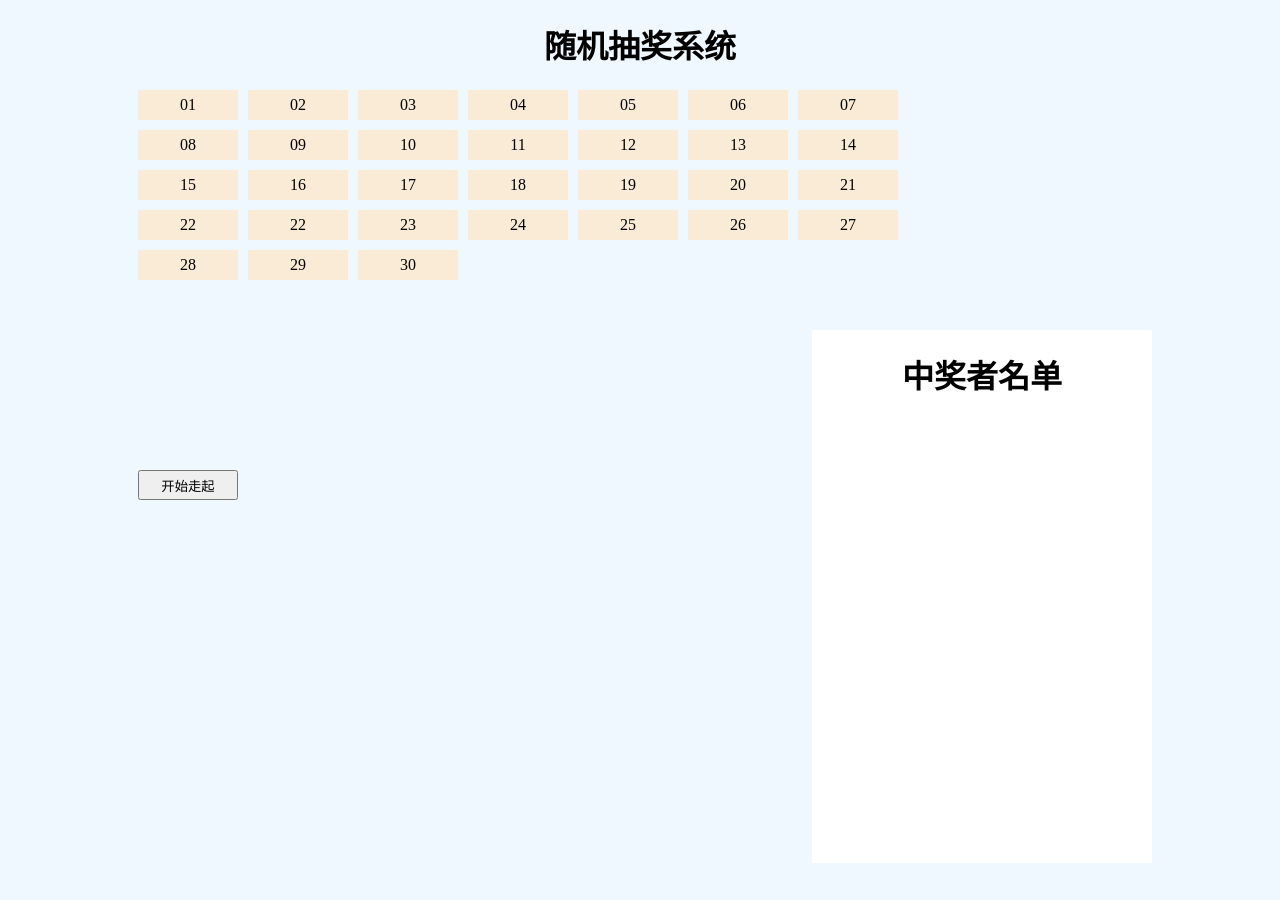
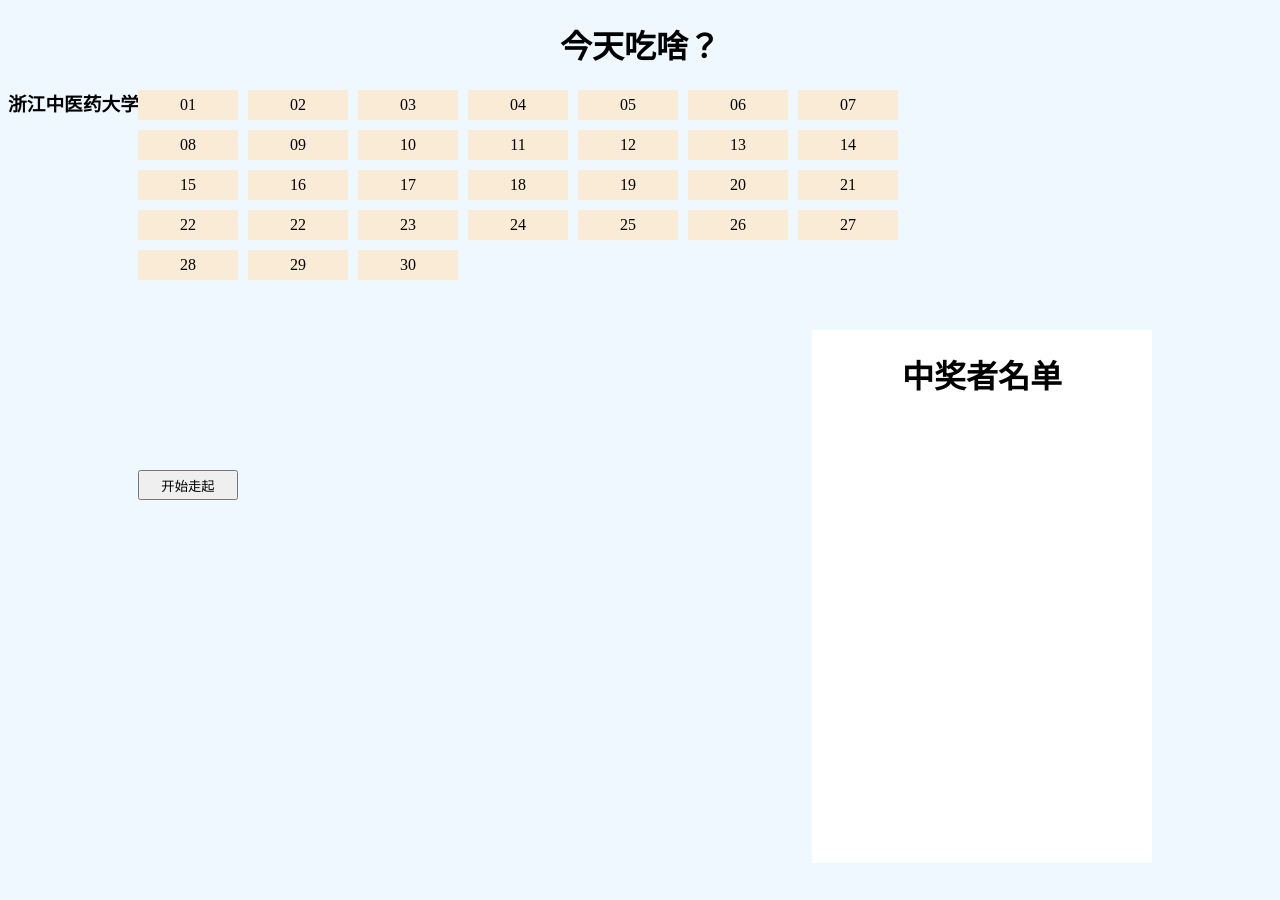
Before and after one commit to CHN-hk/CHN-hk.github.io, a Jekyll site: the page eat/index.html, which Jekyll copies as it is, in a window 1280 px wide. Built offline with Jekyll 4.4.1, drawn with Linux system fonts in a browser that asks for light colours; nearby versions of some CDN libraries.

Commit message:
Update index.html

```diff
--- a/eat/index.html
+++ b/eat/index.html
@@ -2,7 +2,7 @@
 <html>
 <head>
 <meta charset="utf-8">
-<title>在线抽奖 随机选取 自动挑选</title>
+<title>吃啥？</title>
 <script src="https://libs.baidu.com/jquery/1.10.2/jquery.min.js"></script>
 <style>
 body {
@@ -65,7 +65,8 @@ h1 {
 </style>
 </head>
 <body>
-<h1>随机抽奖系统</h1>
+<h1>今天吃啥？</h1>
+<h3>浙江中医药大学富春校区</h3>
 <span id="span"></span>
 
 <div class="wrapDiv">
```
